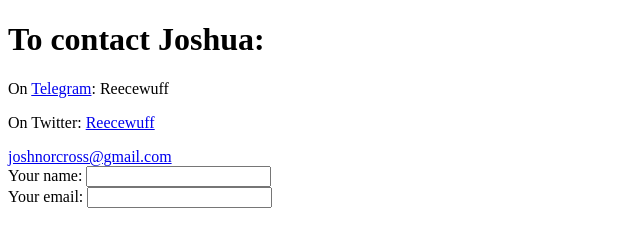
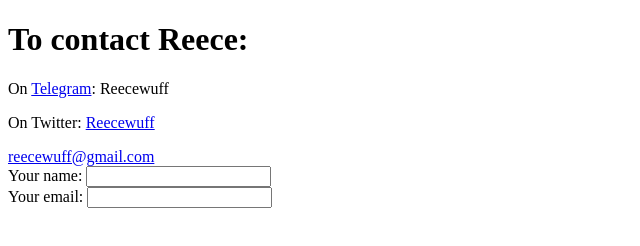
Before and after one commit to decession/resume, a plain HTML site: page contacts.html in a window 1280 px wide. Shown: the whole page, without its empty margins (0-640 px from the left). Drawn offline with Linux system fonts and the light colour scheme.

Commit message:
Fixed names (again)

```diff
--- a/contacts.html
+++ b/contacts.html
@@ -5,10 +5,10 @@
     <title>Reece's Contact Information</title>
   </head>
   <body>
-    <h1>To contact Joshua:</h1>
+    <h1>To contact Reece:</h1>
     <p>On <a href="https://telegram.org/">Telegram</a>: Reecewuff</p>
     <p>On Twitter: <a href="https://twitter.com/reecewuff">Reecewuff</a></p>
-    <a href="mailto:reecewuff@gmail.com">joshnorcross@gmail.com</a>
+    <a href="mailto:reecewuff@gmail.com">reecewuff@gmail.com</a>
     <form class="" action="index.html" method="post">
       <label for="name">Your name:</label>
       <input type="text" name="" value=""><br>
```
